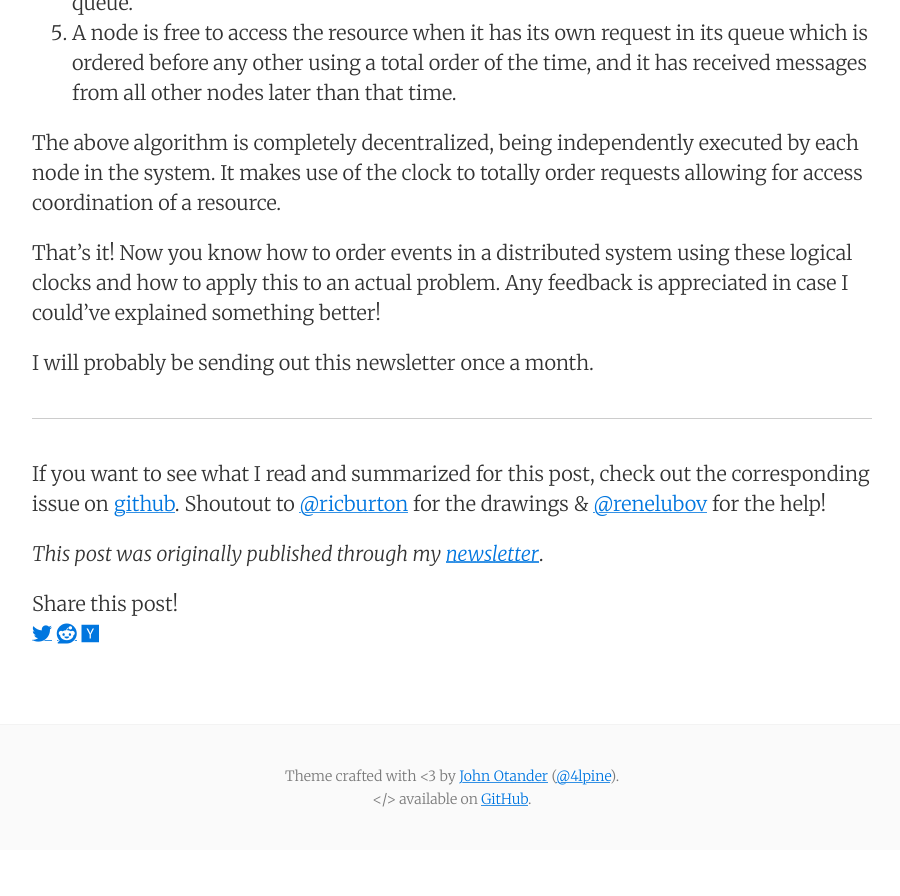
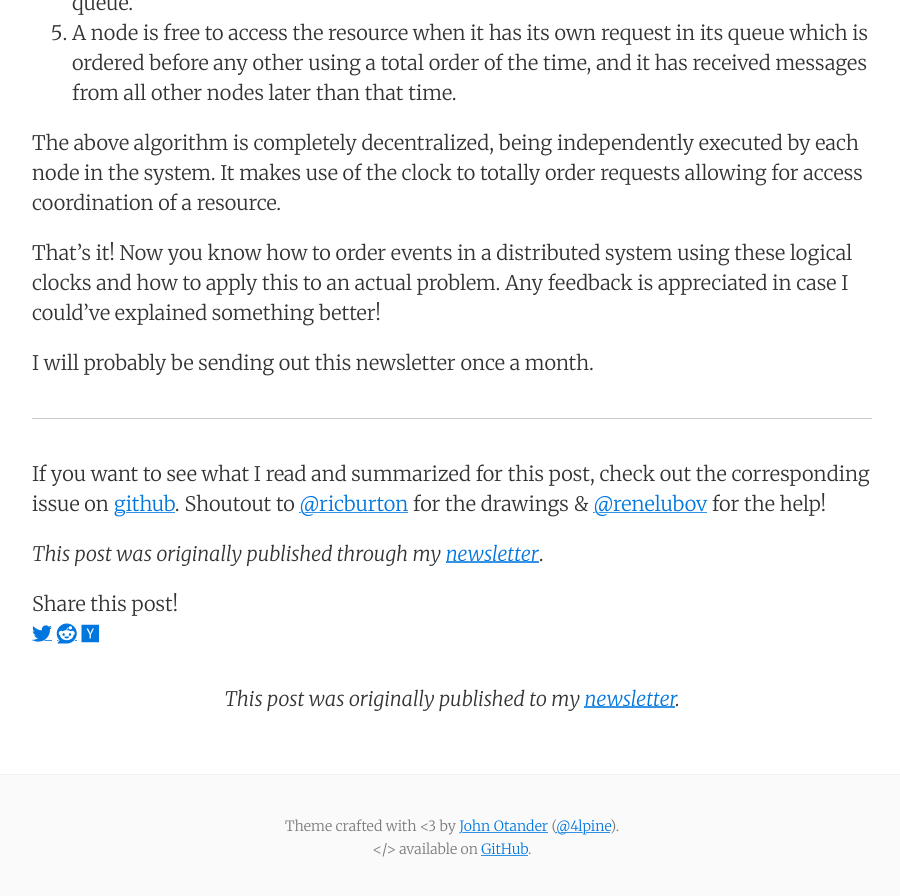
Before and after one commit to decanus/dean.eigenmann.me, a Jekyll site: the page built from _posts/2020-01-06-time-clocks-and-order.md, in a window 1280 px wide and 900 px high, scrolled down 5830 px. Shown: the top 896 px of the window, without its empty margins (188-1088 px from the left). Built offline with Jekyll 4.4.1, drawn with Linux system fonts in a browser that asks for light colours; nearby versions of some CDN libraries; before the commit the page ends 6680 px from its top, so only the background shows below that.

Commit message:
Update post_footer.html

```diff
--- a/_includes/post_footer.html
+++ b/_includes/post_footer.html
@@ -1,6 +1,6 @@
 <div class="py2 post-footer">
 
-  {% if page.newsletter %}
+  {% if page.newsletter != "" %}
   <p>This post was originally published to my <a href="{{ page.newsletter }}">newsletter</a>.
   {% endif %}
 
```
